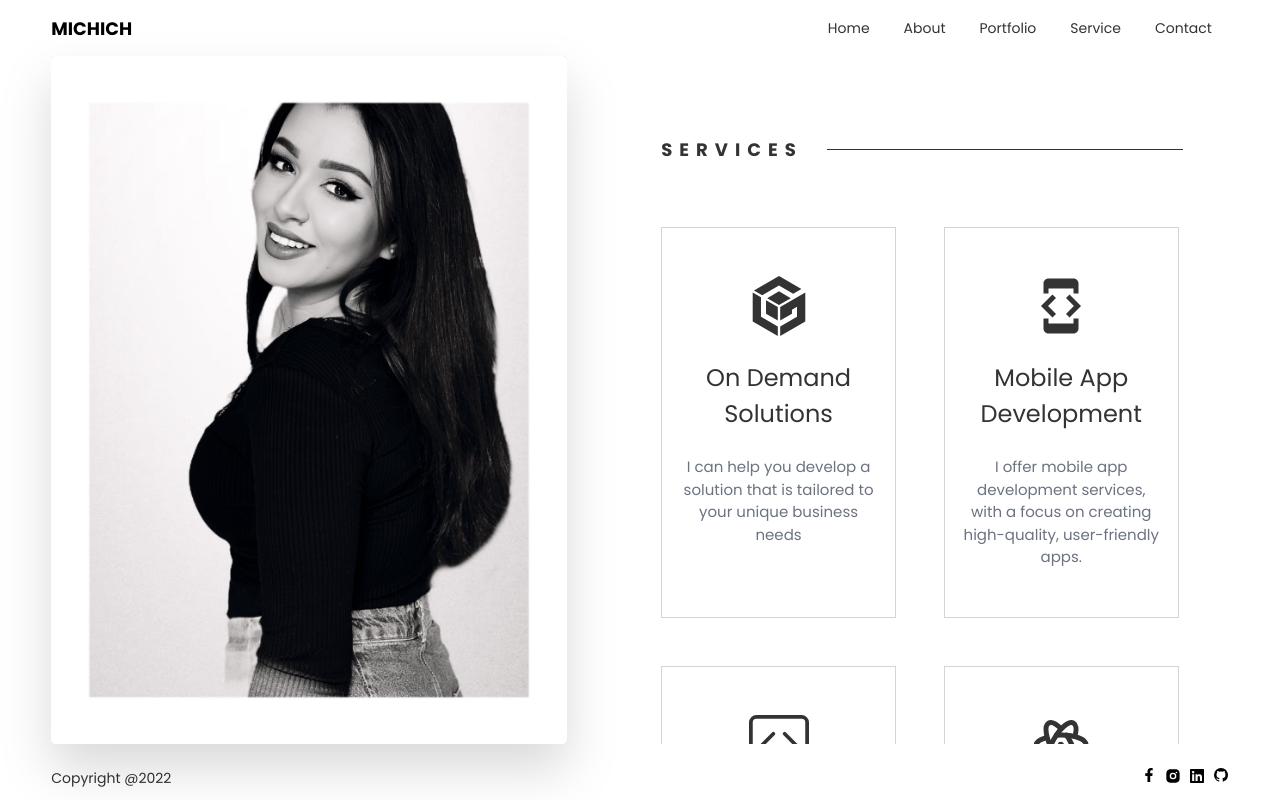
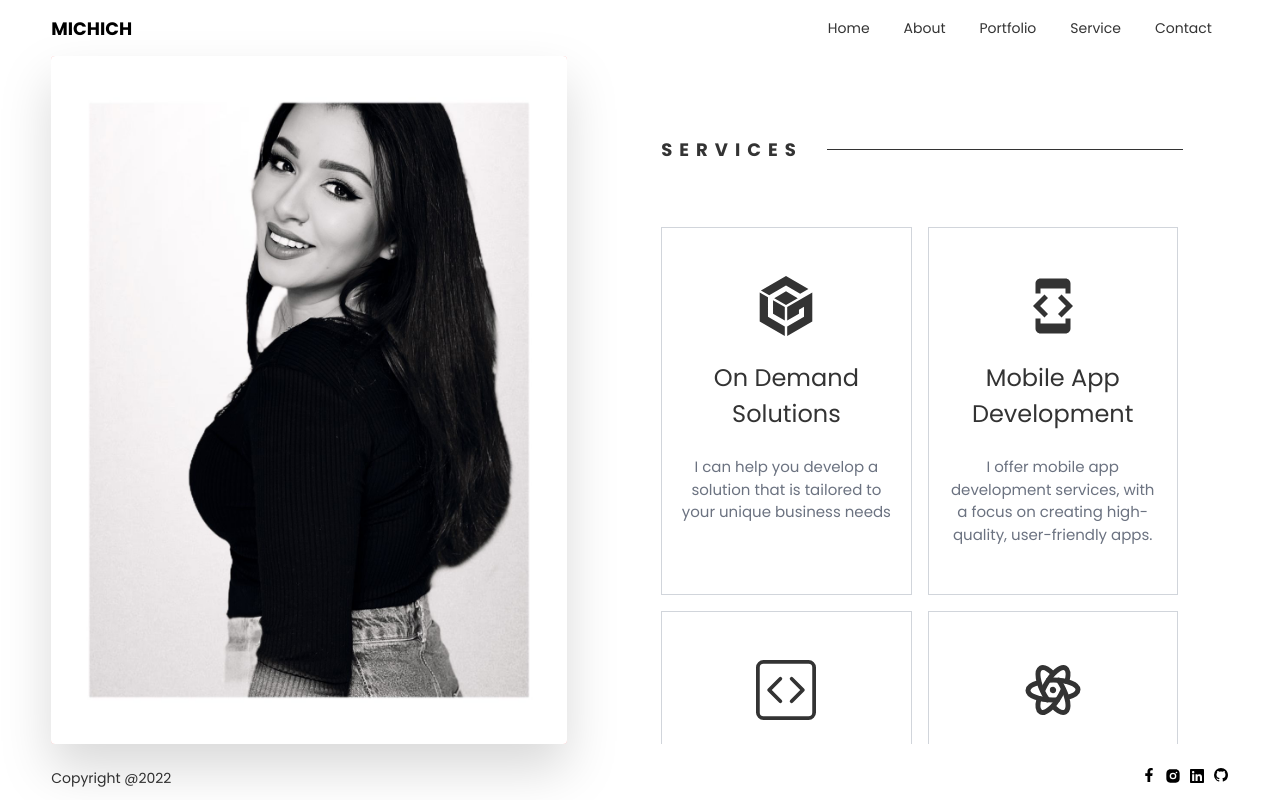
Before and after one commit to Chima20-art/portfolio-v2, a Next.js app: page /services in a window 1280 px wide. Built offline with nearby package versions, Linux system fonts and the light colour scheme.

Commit message:
added mediaQueries to services.

```diff
--- a/pages/services.js
+++ b/pages/services.js
@@ -52,10 +52,10 @@ export default function Services() {
                 </p>
                 <span className="bg-grey  w-full flex-1 h-[1px]" />
             </div>
-            <div className="mx-auto flex flex-wrap gap-12  py-8">
+            <div className="mx-auto flex flex-wrap gap-4   py-8">
                 {Service.map((item) => {
                     return (
-                        <div className="group border border-gray-300  cursor-pointer hover:bg-[#0f070a] py-12 items-center align-center flex flex-col w-[45%] ">
+                        <div className="group border border-gray-300  cursor-pointer hover:bg-[#0f070a] py-12 items-center align-center flex flex-col xl:w-[48%] lg:w-[80%]  w-full ">
                             <item.Icon className="w-[60px] h-[60px] group-hover:text-white" />
                             <h3 className="font-[500]  text-center text-[24px] text-[#333] group-hover:text-white my-6">
                                 {' '}
```
